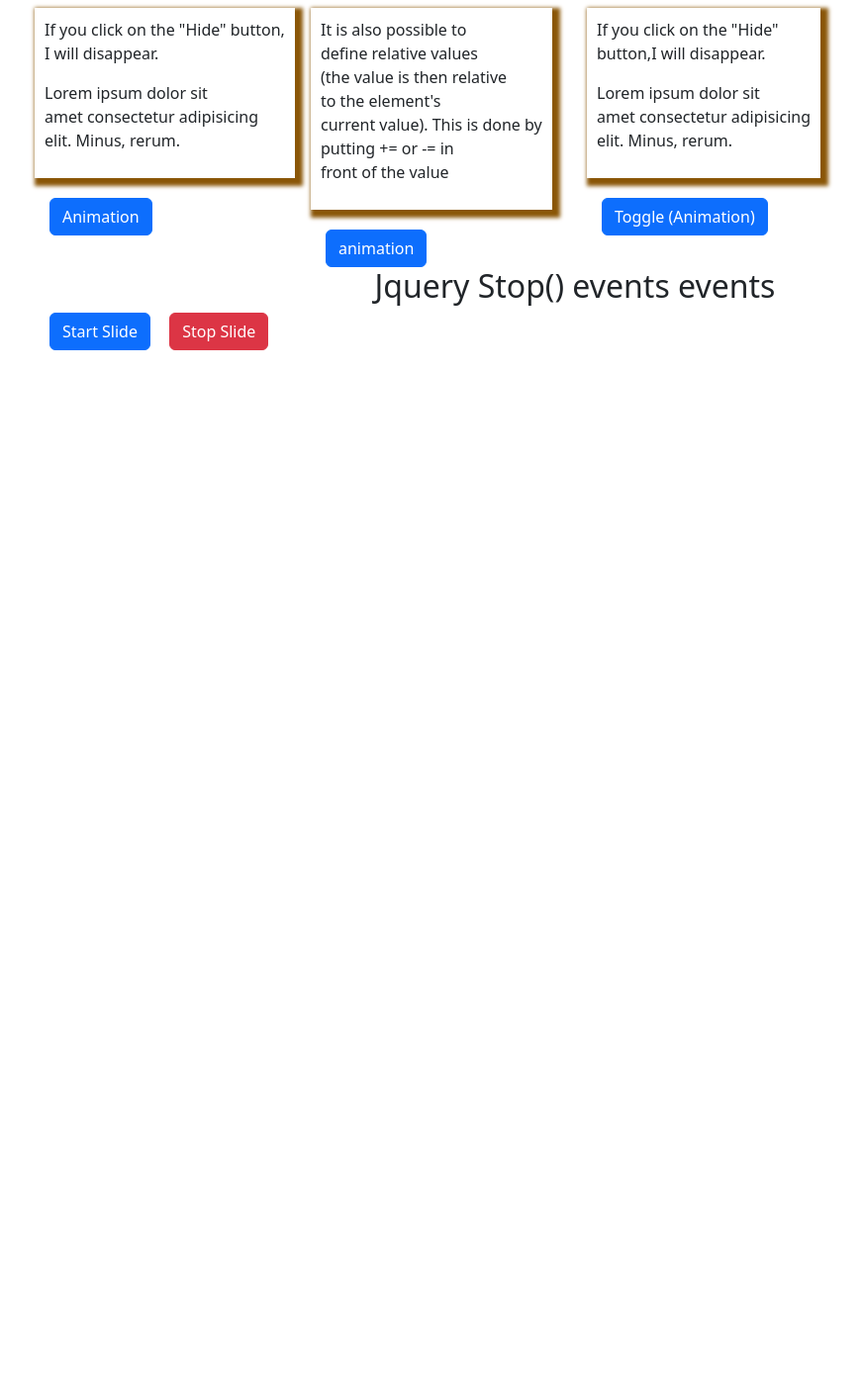
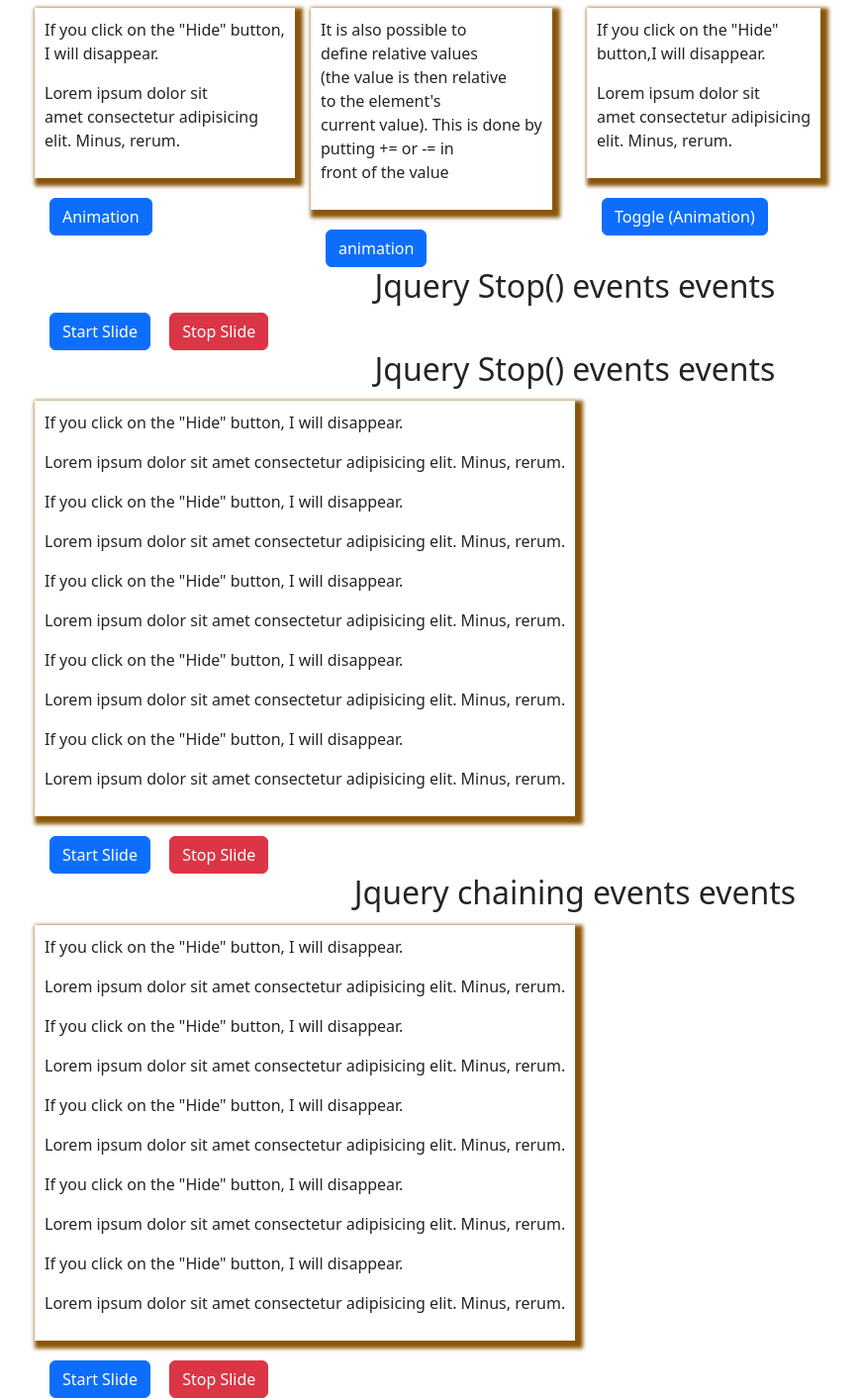
Before and after one commit to nir-github01/assign_ni_hm_oct_batch, a website: page assign_jquery/jq_events.html in a window 1280 px wide. Shown: the part 912-2325 px from the top of the page at 99% size, without its empty margins (59-930 px from the left). Before the commit the page ends 1266 px from the top, so only its background shows below. Drawn offline with nearby package versions, Linux system fonts and the light colour scheme.

Commit message:
jquery update

```diff
--- a/assign_jquery/jq_events.html
+++ b/assign_jquery/jq_events.html
@@ -159,6 +159,50 @@
                 </div>
             </div>
         </div>
+        <div class="container-fluid">
+            <div class="row">
+                <h2>Jquery Stop() events events</h2>
+                <div class="col-sm-12">
+
+                    <div id="stoppanel-tog" class="boxClass">
+                        <p>If you click on the "Hide" button, I will disappear.</p>
+                        <p>Lorem ipsum dolor sit amet consectetur adipisicing elit. Minus, rerum.</p>
+                        <p>If you click on the "Hide" button, I will disappear.</p>
+                        <p>Lorem ipsum dolor sit amet consectetur adipisicing elit. Minus, rerum.</p>
+                        <p>If you click on the "Hide" button, I will disappear.</p>
+                        <p>Lorem ipsum dolor sit amet consectetur adipisicing elit. Minus, rerum.</p>
+                        <p>If you click on the "Hide" button, I will disappear.</p>
+                        <p>Lorem ipsum dolor sit amet consectetur adipisicing elit. Minus, rerum.</p>
+                        <p>If you click on the "Hide" button, I will disappear.</p>
+                        <p>Lorem ipsum dolor sit amet consectetur adipisicing elit. Minus, rerum.</p>
+                    </div>
+                    <button class="btn btn-primary" id="startslide-tog">Start Slide</button>
+                    <button class="btn btn-danger" id="stopslide-tog">Stop Slide</button>
+                </div>
+            </div>
+        </div>
+        <div class="container-fluid">
+            <div class="row">
+                <h2>Jquery chaining events events</h2>
+                <div class="col-sm-12">
+
+                    <div id="chainpanel" class="boxClass">
+                        <p>If you click on the "Hide" button, I will disappear.</p>
+                        <p>Lorem ipsum dolor sit amet consectetur adipisicing elit. Minus, rerum.</p>
+                        <p>If you click on the "Hide" button, I will disappear.</p>
+                        <p>Lorem ipsum dolor sit amet consectetur adipisicing elit. Minus, rerum.</p>
+                        <p>If you click on the "Hide" button, I will disappear.</p>
+                        <p>Lorem ipsum dolor sit amet consectetur adipisicing elit. Minus, rerum.</p>
+                        <p>If you click on the "Hide" button, I will disappear.</p>
+                        <p>Lorem ipsum dolor sit amet consectetur adipisicing elit. Minus, rerum.</p>
+                        <p>If you click on the "Hide" button, I will disappear.</p>
+                        <p>Lorem ipsum dolor sit amet consectetur adipisicing elit. Minus, rerum.</p>
+                    </div>
+                    <button class="btn btn-primary" id="chainslide">Start Slide</button>
+                    <button class="btn btn-danger" id="stopchainslide">Stop Slide</button>
+                </div>
+            </div>
+        </div>
     </div>
     <script>
     $(document).ready(function(){
@@ -251,13 +295,38 @@
 //Slide stop
 $('#startslide').click(function(e){
     e.target.id
-    $('#stoppanel').slideDown(5000)
+    $('#stoppanel').slideDown(7000)
 })
 $('#stopslide').click(function(e){
     e.target.id
-    $('#stoppanel').slideDown()
+    $('#stoppanel').stop()
 })
 
+//Slide stop toggle
+//Slide stop
+$('#startslide-tog').click(function(e){
+    e.target.id
+    $('#stoppanel-tog').slideToggle(7000)
+})
+$('#stopslide-tog').click(function(e){
+    e.target.id
+    $('#stoppanel-tog').stop()
+})
+//chaining
+$('#chainslide').click(function(e){
+    e.target.id
+    $('#chainpanel')
+    .css('background-color', 'pink')
+    .css('color', 'green')
+    .slideDown(3000)
+    .slideUp(3000)
+
+
+})
+$('#stopchainslide').click(function(e){
+    e.target.id
+    $('#stoppanel-tog').stop()
+})
     });
     </script>
 </body>
```
